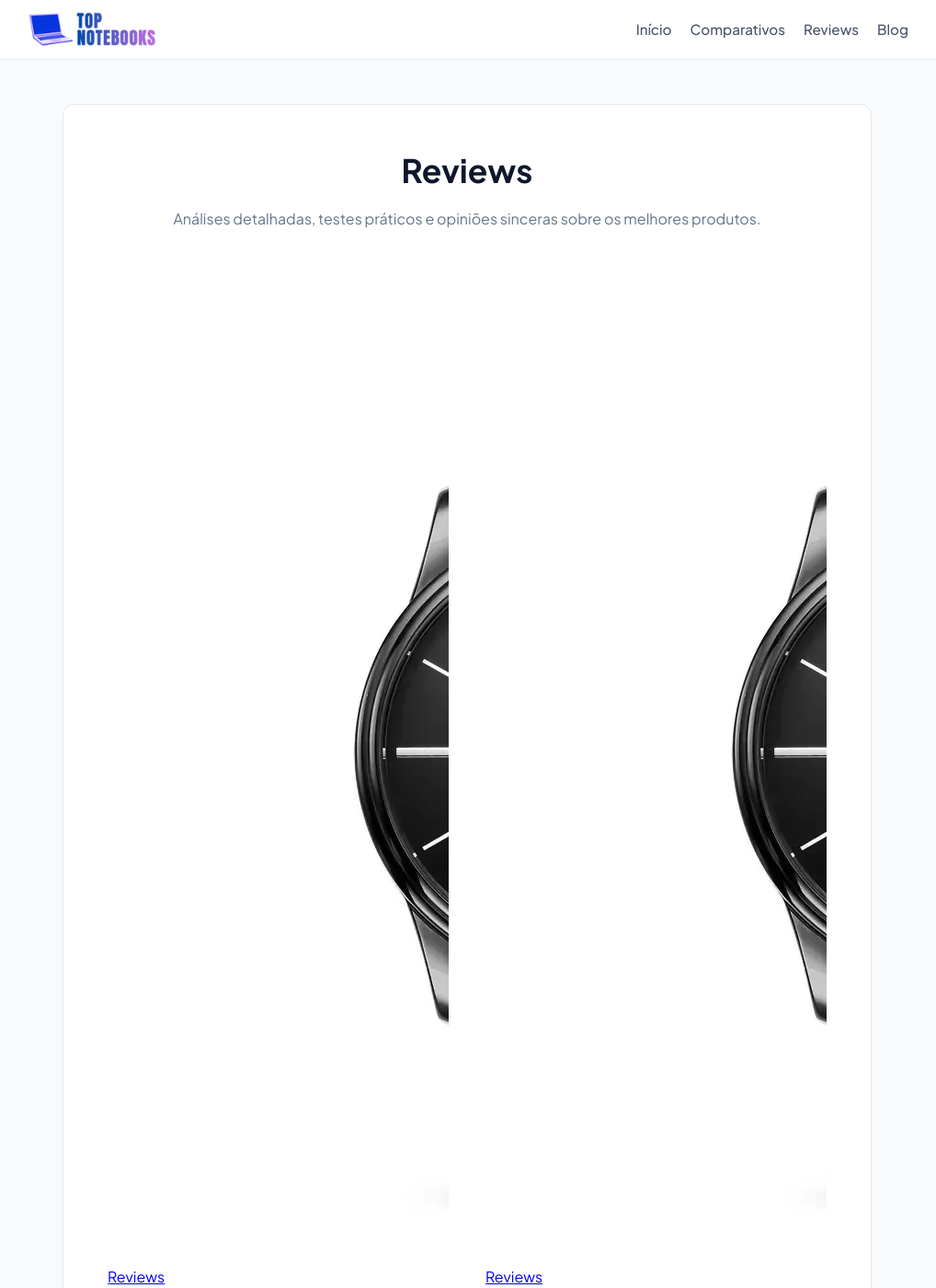
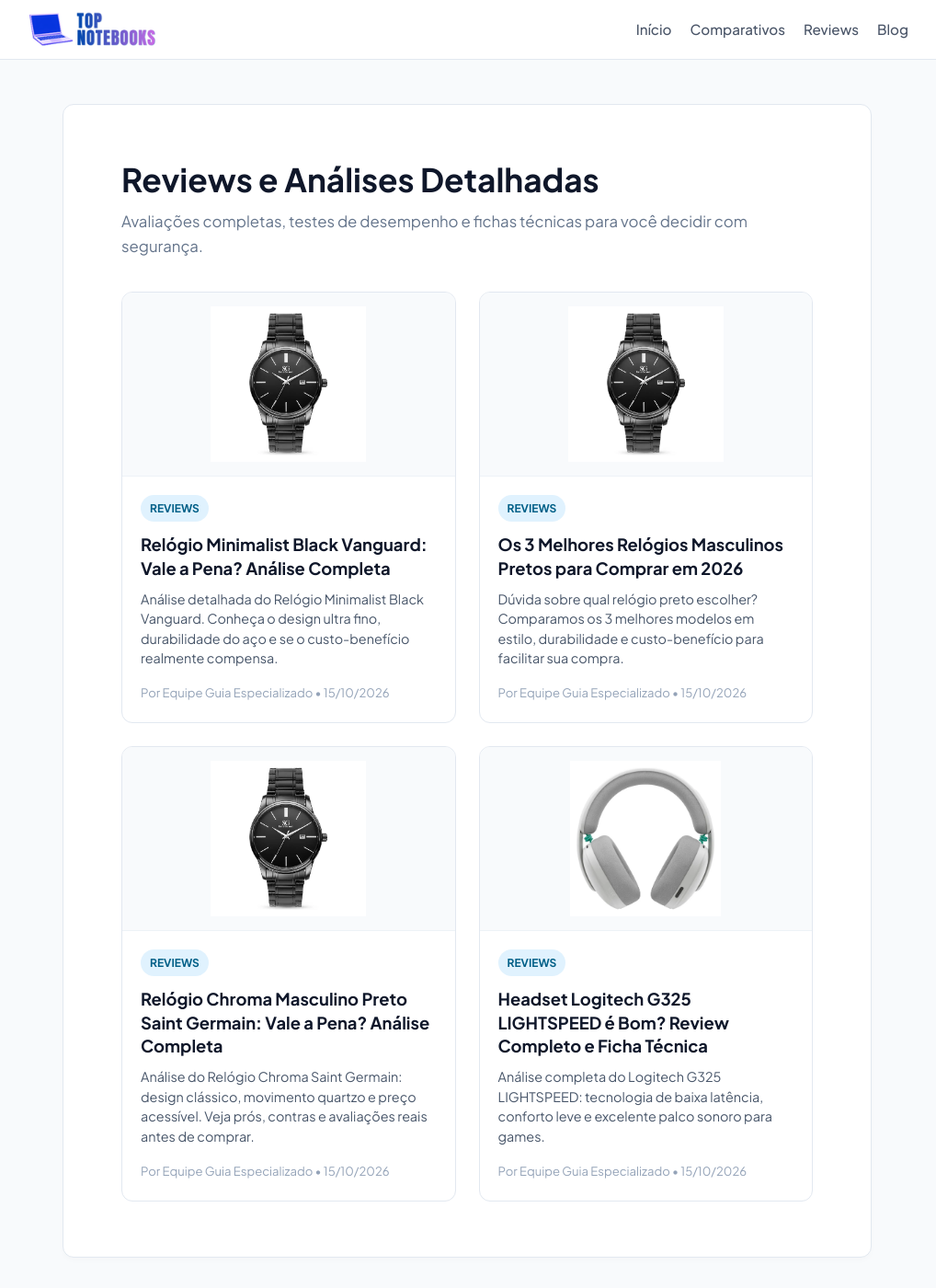
Before and after one commit to membroequipe/SiteReview, a Jekyll site: the page built from reviews/index.html, in a window 1280 px wide and 1400 px high. Shown: the whole window at 92% size, without its empty margins (132-1150 px from the left). Built offline with Jekyll 4.4.1, drawn with Linux system fonts in a browser that asks for light colours; some of the changed text lies outside the part shown.

Commit message:
Update index.html

```diff
--- a/reviews/index.html
+++ b/reviews/index.html
@@ -1,17 +1,156 @@
 ---
 layout: default
-title: "Reviews e Análises Recentes"
-description: "Confira todas as nossas análises, reviews e guias publicados."
+title: "Reviews e Análises Detalhadas"
+permalink: /reviews/
 ---
 
-<h1 style="font-size: 2.2rem; font-weight: 700; color: #0f172a; margin-bottom: 0.5rem; text-align: center;">Reviews</h1>
-<p style="color: #64748b; margin-bottom: 2.5rem; text-align: center;">Análises detalhadas, testes práticos e opiniões sinceras sobre os melhores produtos.</p>
+<style>
+  .reviews-container {
+    max-width: 1000px;
+    margin: 0 auto;
+    padding: 20px 15px;
+    font-family: 'Plus Jakarta Sans', sans-serif;
+  }
 
-<div class="reviews-grid">
+  .reviews-header {
+    margin-bottom: 35px;
+    text-align: left;
+  }
+
+  .reviews-header h1 {
+    font-size: 2.2rem;
+    font-weight: 700;
+    color: #0f172a;
+    margin: 0 0 12px 0;
+    line-height: 1.2;
+  }
+
+  .reviews-header p {
+    font-size: 1.05rem;
+    color: #64748b;
+    margin: 0;
+    line-height: 1.6;
+  }
+
+  .reviews-grid {
+    display: grid;
+    grid-template-columns: repeat(auto-fill, minmax(280px, 1fr));
+    gap: 25px;
+  }
+
+  .review-card {
+    background: #ffffff;
+    border: 1px solid #e2e8f0;
+    border-radius: 12px;
+    overflow: hidden;
+    transition: transform 0.2s ease, box-shadow 0.2s ease;
+    display: flex;
+    flex-direction: column;
+  }
+
+  .review-card:hover {
+    transform: translateY(-4px);
+    box-shadow: 0 10px 20px rgba(0, 0, 0, 0.08);
+  }
+
+  .review-card a {
+    text-decoration: none;
+    color: inherit;
+    display: flex;
+    flex-direction: column;
+    height: 100%;
+  }
+
+  .review-img-wrapper {
+    width: 100%;
+    height: 200px;
+    background: #f8fafc;
+    display: flex;
+    align-items: center;
+    justify-content: center;
+    padding: 15px;
+    box-sizing: border-box;
+    border-bottom: 1px solid #edf2f7;
+  }
+
+  .review-img-wrapper img {
+    max-width: 100%;
+    max-height: 100%;
+    object-fit: contain;
+    display: block;
+  }
+
+  .review-content {
+    padding: 20px;
+    display: flex;
+    flex-direction: column;
+    flex-grow: 1;
+  }
+
+  .review-badge {
+    align-self: flex-start;
+    font-size: 0.75rem;
+    font-weight: 700;
+    text-transform: uppercase;
+    color: #005f87;
+    background-color: #e0f2fe;
+    padding: 4px 10px;
+    border-radius: 20px;
+    margin-bottom: 12px;
+  }
+
+  .review-content h2 {
+    font-size: 1.15rem;
+    font-weight: 700;
+    color: #0f172a;
+    margin: 0 0 10px 0;
+    line-height: 1.4;
+  }
+
+  .review-content p {
+    font-size: 0.9rem;
+    color: #475569;
+    margin: 0 0 15px 0;
+    line-height: 1.5;
+  }
+
+  .review-date {
+    font-size: 0.82rem;
+    color: #94a3b8;
+    margin-top: auto;
+  }
+
+  .no-posts {
+    text-align: center;
+    padding: 40px;
+    color: #64748b;
+    background: #f8fafc;
+    border-radius: 12px;
+    border: 1px dashed #cbd5e1;
+  }
+
+  /* Responsividade Mobile */
+  @media (max-width: 640px) {
+    .reviews-header h1 {
+      font-size: 1.65rem !important;
+      line-height: 1.25 !important;
+    }
+  }
+</style>
+
+<div class="reviews-container">
+
+  <div class="reviews-header">
+    <h1>Reviews e Análises Detalhadas</h1>
+    <p>Avaliações completas, testes de desempenho e fichas técnicas para você decidir com segurança.</p>
+  </div>
+
+  <div class="reviews-grid">
+    {% assign has_reviews = false %}
     {% for post in site.posts %}
-      <!-- Filtra estritamente para exibir apenas posts cuja categoria seja exatamente "Reviews" -->
-      {% assign cat_down = post.category | downcase %}
-      {% if cat_down == "reviews" %}
+      <!-- Puxa exclusivamente posts com categoria Reviews -->
+      {% if post.category == "Reviews" %}
+        {% assign has_reviews = true %}
         <article class="review-card">
           <a href="{{ post.url | relative_url }}">
             {% if post.image %}
@@ -27,7 +166,7 @@
                 <p>{{ post.description }}</p>
               {% endif %}
               <div class="review-date">
-                Por {{ post.author | default: "Equipe Guia Especializado" }} • {{ post.date | date: "%b %d, %Y" }}
+                Por {{ post.author | default: "Equipe Guia Especializado" }} • {{ post.date | date: "%d/%m/%Y" }}
               </div>
             </div>
           </a>
@@ -35,3 +174,11 @@
       {% endif %}
     {% endfor %}
   </div>
+
+  {% if has_reviews == false %}
+    <div class="no-posts">
+      <p>Nenhum review publicado no momento. Em breve novas análises!</p>
+    </div>
+  {% endif %}
+
+</div>
```
